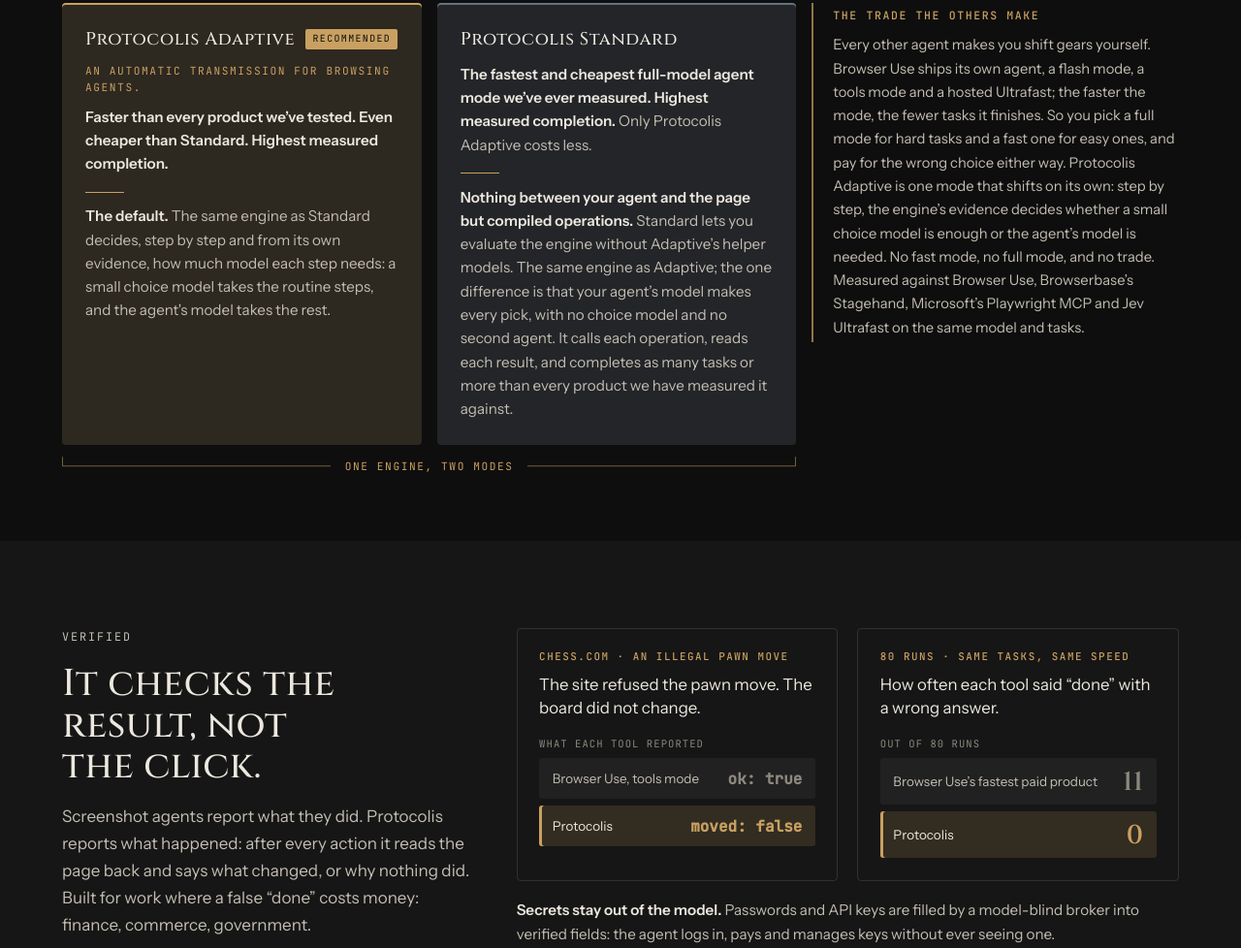
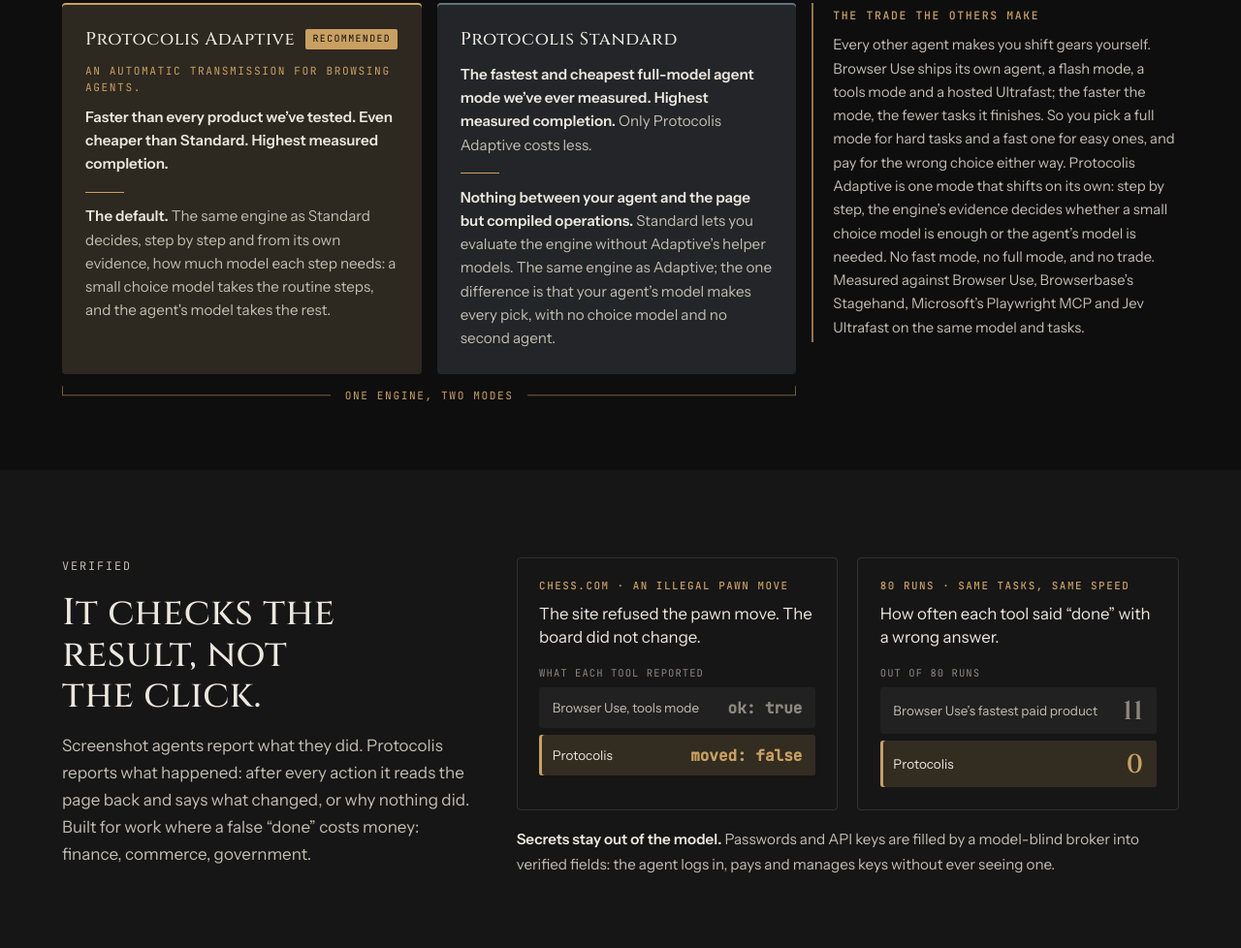
Before and after one commit to kingyervannnn/protocolis-site, a plain HTML site: page index.html in a window 1280 px wide. Shown: the part 920-1898 px from the top of the page at 97% size. Drawn offline with Linux system fonts and the light colour scheme; animation ran at ten frames a second.

Commit message:
Standard card: last sentence removed (owner)
Co-Authored-By: Claude Opus 5.5 <noreply@anthropic.com>

```diff
--- a/index.html
+++ b/index.html
@@ -800,7 +800,7 @@ body .sec.arch-sec h2{font-family:var(--font-display);font-size:clamp(1.35rem,2.
     <div class="modes-row">
       <dl class="modes">
       <div class="m-adaptive"><dt>Protocolis Adaptive<span class="rec">Recommended</span></dt><dd><span class="mtag">An automatic transmission for browsing agents.</span><b>Faster than every product we’ve tested. Even cheaper than Standard.</b> <b>Highest measured completion.</b><span class="mode-detail"><b>The default.</b> The same engine as Standard decides, step by step and from its own evidence, how much model each step needs: a small choice model takes the routine steps, and the agent's model takes the rest.</span></dd></div>
-      <div class="m-standard"><dt>Protocolis Standard</dt><dd><b>The fastest and cheapest full-model agent mode we’ve ever measured.</b> <b>Highest measured completion.</b> Only Protocolis Adaptive costs less.<span class="mode-detail"><b>Nothing between your agent and the page but compiled operations.</b> Standard lets you evaluate the engine without Adaptive’s helper models. The same engine as Adaptive; the one difference is that your agent’s model makes every pick, with no choice model and no second agent. It calls each operation, reads each result, and completes as many tasks or more than every product we have measured it against.</span></dd></div>
+      <div class="m-standard"><dt>Protocolis Standard</dt><dd><b>The fastest and cheapest full-model agent mode we’ve ever measured.</b> <b>Highest measured completion.</b> Only Protocolis Adaptive costs less.<span class="mode-detail"><b>Nothing between your agent and the page but compiled operations.</b> Standard lets you evaluate the engine without Adaptive’s helper models. The same engine as Adaptive; the one difference is that your agent’s model makes every pick, with no choice model and no second agent.</span></dd></div>
       <div class="modes-span" role="note"><span>One engine, two modes</span></div>
       </dl>
       <div class="modes-why"><h3>The trade the others make</h3><p>Every other agent makes you shift gears yourself. Browser Use ships its own agent, a flash mode, a tools mode and a hosted Ultrafast; the faster the mode, the fewer tasks it finishes. So you pick a full mode for hard tasks and a fast one for easy ones, and pay for the wrong choice either way. Protocolis Adaptive is one mode that shifts on its own: step by step, the engine’s evidence decides whether a small choice model is enough or the agent’s model is needed. No fast mode, no full mode, and no trade. Measured against Browser Use, Browserbase’s Stagehand, Microsoft’s Playwright MCP and Jev Ultrafast on the same model and tasks.</p></div>
```
